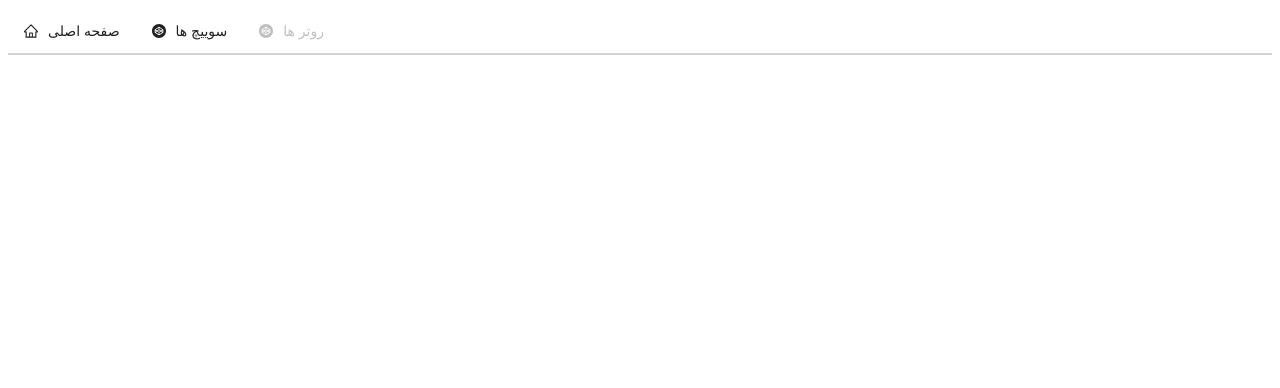
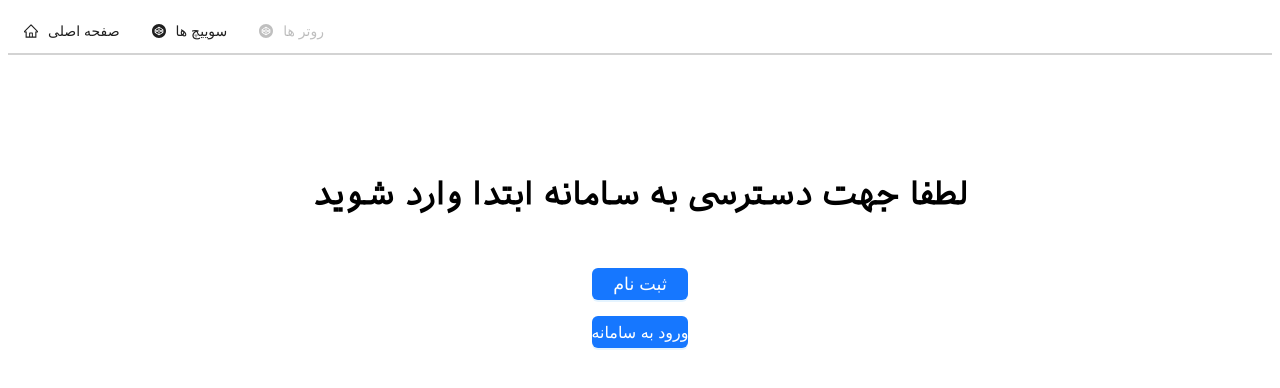
Before and after one commit to mobinkazemi/front-network-automator, a React (Vite) app: page / in a window 1280 px wide. Shown: the top 388 px of the page. Built offline with nearby package versions, Linux system fonts and the light colour scheme.

Commit message:
register & login page implemented

```diff
--- a/src/App.tsx
+++ b/src/App.tsx
@@ -1,4 +1,4 @@
-import HomePage from "./pages/HomePage";
+import HomePage from "./pages/Home/HomePage";
 
 function App() {
   return (
--- /dev/null
+++ b/src/pages/Auth/Login/LoginPage.tsx
@@ -0,0 +1,68 @@
+import React from "react";
+import type { FormProps } from "antd";
+import { Button, Checkbox, Flex, Form, Input } from "antd";
+import TopNavigation from "../../../components/TopNavigation";
+
+type FieldType = {
+  username?: string;
+  password?: string;
+  remember?: string;
+};
+
+const onFinish: FormProps<FieldType>["onFinish"] = (values) => {
+  console.log("Success:", values);
+};
+
+const onFinishFailed: FormProps<FieldType>["onFinishFailed"] = (errorInfo) => {
+  console.log("Failed:", errorInfo);
+};
+
+const LoginPage: React.FC = () => (
+  <>
+    <TopNavigation></TopNavigation>
+    <Flex justify="center" align="center" vertical>
+      <Form
+        name="basic"
+        labelCol={{ span: 8 }}
+        wrapperCol={{ span: 16 }}
+        style={{ maxWidth: 600 }}
+        initialValues={{ remember: true }}
+        onFinish={onFinish}
+        onFinishFailed={onFinishFailed}
+        autoComplete="off"
+      >
+        <Form.Item<FieldType>
+          label="Username"
+          name="username"
+          rules={[{ required: true, message: "Please input your username!" }]}
+        >
+          <Input />
+        </Form.Item>
+
+        <Form.Item<FieldType>
+          label="Password"
+          name="password"
+          rules={[{ required: true, message: "Please input your password!" }]}
+        >
+          <Input.Password />
+        </Form.Item>
+
+        <Form.Item<FieldType>
+          name="remember"
+          valuePropName="checked"
+          wrapperCol={{ offset: 8, span: 16 }}
+        >
+          <Checkbox>Remember me</Checkbox>
+        </Form.Item>
+
+        <Form.Item wrapperCol={{ offset: 8, span: 16 }}>
+          <Button type="primary" htmlType="submit">
+            Submit
+          </Button>
+        </Form.Item>
+      </Form>
+    </Flex>
+  </>
+);
+
+export default LoginPage;
--- /dev/null
+++ b/src/pages/Home/HomePage.tsx
@@ -0,0 +1,14 @@
+import TopNavigation from "../../components/TopNavigation";
+import { contentOfNotLoggedIn } from "./functions/viewFunctions/on_not_logged_in";
+
+const loggedIn = false;
+const HomePage = () => {
+  return (
+    <>
+      <TopNavigation></TopNavigation>
+      {loggedIn ? null : contentOfNotLoggedIn()}
+    </>
+  );
+};
+
+export default HomePage;
--- /dev/null
+++ b/src/pages/Home/functions/viewFunctions/on_not_logged_in.tsx
@@ -0,0 +1,40 @@
+import { Button, Flex } from "antd";
+import { useNavigate } from "react-router-dom";
+import { ROUTES_ENUM } from "../../../../shared/enums/routes.enum";
+
+export const contentOfNotLoggedIn = () => {
+  const navigator = useNavigate();
+
+  const onClickLogin = () => {
+    navigator(ROUTES_ENUM.LOGIN);
+  };
+  const onClickRegister = () => {
+    navigator(ROUTES_ENUM.REGISTER);
+  };
+
+  return (
+    <Flex justify="center" align="center" vertical>
+      <div style={{ marginTop: "5rem", marginBottom: "2rem" }}>
+        <h1>لطفا جهت دسترسی به سامانه ابتدا وارد شوید</h1>
+      </div>{" "}
+      <div>
+        <Button
+          onClick={onClickRegister}
+          type="primary"
+          style={{ width: "6rem", fontSize: "1.1rem", marginBottom: "1rem" }}
+        >
+          ثبت نام
+        </Button>
+      </div>
+      <div>
+        <Button
+          onClick={onClickLogin}
+          type="primary"
+          style={{ width: "6rem", fontSize: "1rem" }}
+        >
+          ورود به سامانه
+        </Button>
+      </div>
+    </Flex>
+  );
+};
--- a/src/pages/HomePage.tsx
+++ /dev/null
@@ -1,11 +0,0 @@
-import TopNavigation from "../components/TopNavigation";
-
-const HomePage = () => {
-  return (
-    <>
-      <TopNavigation></TopNavigation>
-    </>
-  );
-};
-
-export default HomePage;
--- a/src/shared/enums/routes.enum.ts
+++ b/src/shared/enums/routes.enum.ts
@@ -1,5 +1,13 @@
 export enum ROUTES_ENUM {
   HOME = "/",
+
+  //
+  //
+  //
+  // ####################################
+  //            AUTH
+  LOGIN = "/login",
+  REGISTER = "/register",
 
   //
   //
```
Also changed, not shown: src/main.tsx (+6 -1 lines).
